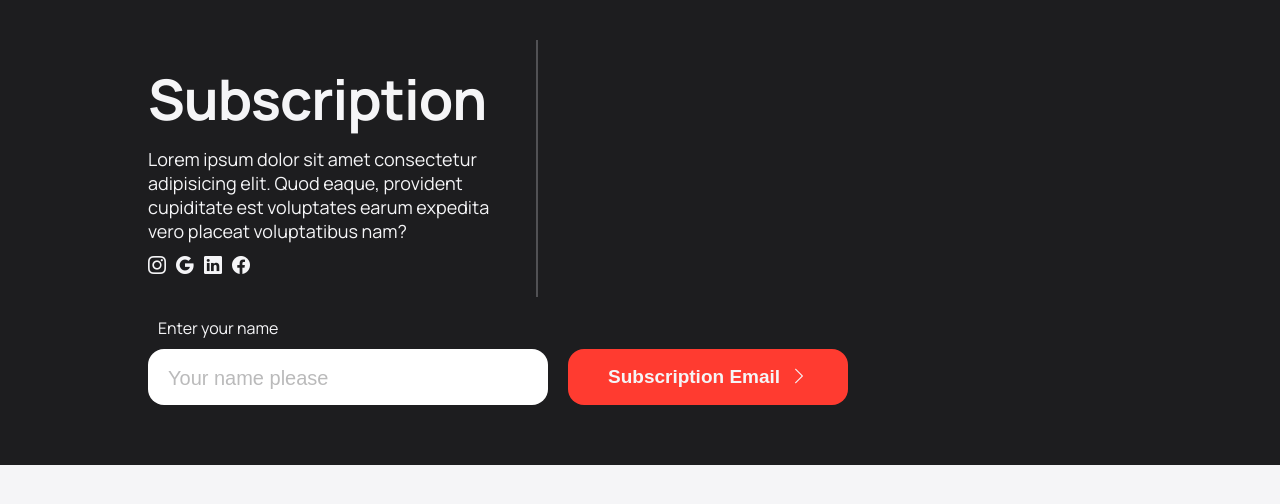
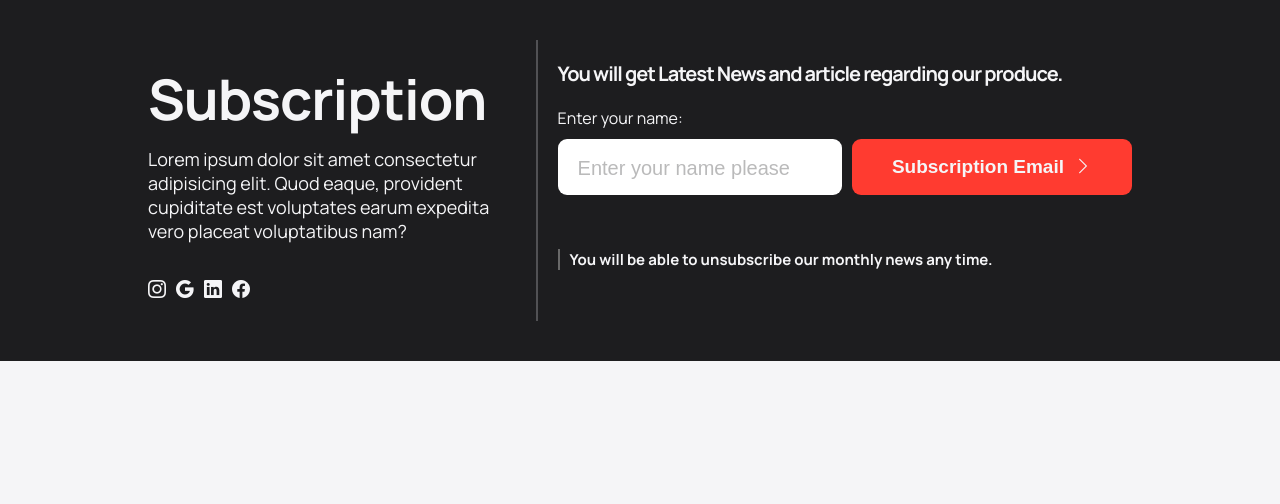
Before and after one commit to Mahyarnafisi/Subscription-form-project, a React (Create React App) app: page / in a window 1280 px wide. Shown: the top 504 px of the page. Built offline with nearby package versions, Linux system fonts and the light colour scheme.

Commit message:
new setting Style in button in input and structure

```diff
--- a/src/Components/SimpleInput.js
+++ b/src/Components/SimpleInput.js
@@ -5,12 +5,13 @@ import inputStyle from "../Style/Input.module.css";
 function SimpleInput(props) {
   return (
     <div className={SimpleInputStyle.wrapper}>
+      <h1>You will get Latest News and article regarding our produce.</h1>
       <form className={SimpleInputStyle.form}>
         <div className={SimpleInputStyle.control}>
           <label htmlFor="name" className={inputStyle.label}>
-            Enter your name
+            Enter your name:
           </label>
-          <input type="text" id="name" className={inputStyle.input} placeholder="Your name please" />
+          <input type="text" id="name" className={inputStyle.input} placeholder="Enter your name please" />
         </div>
         <div className={SimpleInputStyle.action}>
           <button className={ButtonStyle["btn-primary"]}>
@@ -18,6 +19,8 @@ function SimpleInput(props) {
           </button>
         </div>
       </form>
+      <br />
+      <h2 className={SimpleInputStyle.notice}>You will be able to unsubscribe our monthly news any time.</h2>
     </div>
   );
 }
--- a/src/Components/SimpleInputStyle.module.css
+++ b/src/Components/SimpleInputStyle.module.css
@@ -1,13 +1,21 @@
 .wrapper {
   display: flex;
   padding: 2rem;
+  flex-direction: column;
+  align-items: flex-start;
+  justify-content: space-between;
+  gap: 2rem;
+  flex: 1;
 }
 .form {
-  display: grid;
-  grid-template-columns: repeat(auto-fill, minmax(40rem, 1fr));
-  grid-gap: 2rem;
+  width: 100%;
+  display: flex;
+  justify-content: space-between;
+  align-items: center;
+  gap: 1rem;
 }
 .control {
+  flex: 1;
   display: flex;
   align-items: flex-start;
   justify-content: center;
@@ -21,3 +29,9 @@
   grid-column: 2/3;
   align-self: end;
 }
+
+.notice {
+  color: var(--color-gray-4);
+  border-left: 2px solid var(--color-gray-3);
+  padding: 0 1rem;
+}
--- a/src/Components/SubscriptionContent.js
+++ b/src/Components/SubscriptionContent.js
@@ -5,6 +5,7 @@ function SubscriptionContent(props) {
     <div className={SubscriptionStyle.wrapper}>
       <h1 className={SubscriptionStyle.title}>Subscription</h1>
       <p className={SubscriptionStyle.text}>Lorem ipsum dolor sit amet consectetur adipisicing elit. Quod eaque, provident cupiditate est voluptates earum expedita vero placeat voluptatibus nam?</p>
+      <br />
       <div className={SubscriptionStyle.icons}>
         <i class="bi bi-instagram"></i> <i class="bi bi-google"></i> <i class="bi bi-linkedin"></i> <i class="bi bi-facebook"></i>
       </div>
--- a/src/Style/Input.module.css
+++ b/src/Style/Input.module.css
@@ -1,6 +1,6 @@
 .input {
-  padding: 2rem;
-  border-radius: 1.6rem;
+  padding: 1rem 2rem;
+  border-radius: 0.9rem;
   font-size: 2.4rem;
   border: none;
   outline: none;
@@ -15,7 +15,7 @@
   font-size: 2rem;
 }
 .label {
-  margin-left: 1rem;
+  /* margin-left: 1rem; */
   font-size: 1.6rem;
   color: var(--color-gray-4);
 }
--- a/src/index.css
+++ b/src/index.css
@@ -14,8 +14,7 @@ html {
 body {
   background-color: var(--color-gray-4);
 }
-h1,
-h2 {
+h1 {
   letter-spacing: -1px;
 }
 button {
@@ -27,7 +26,7 @@ button {
   border: none;
   outline: none;
   cursor: pointer;
-  border-radius: 1.6rem;
+  border-radius: 0.9rem;
   font-size: 1.9rem;
   font-weight: 400;
   height: 5.6rem;
```
